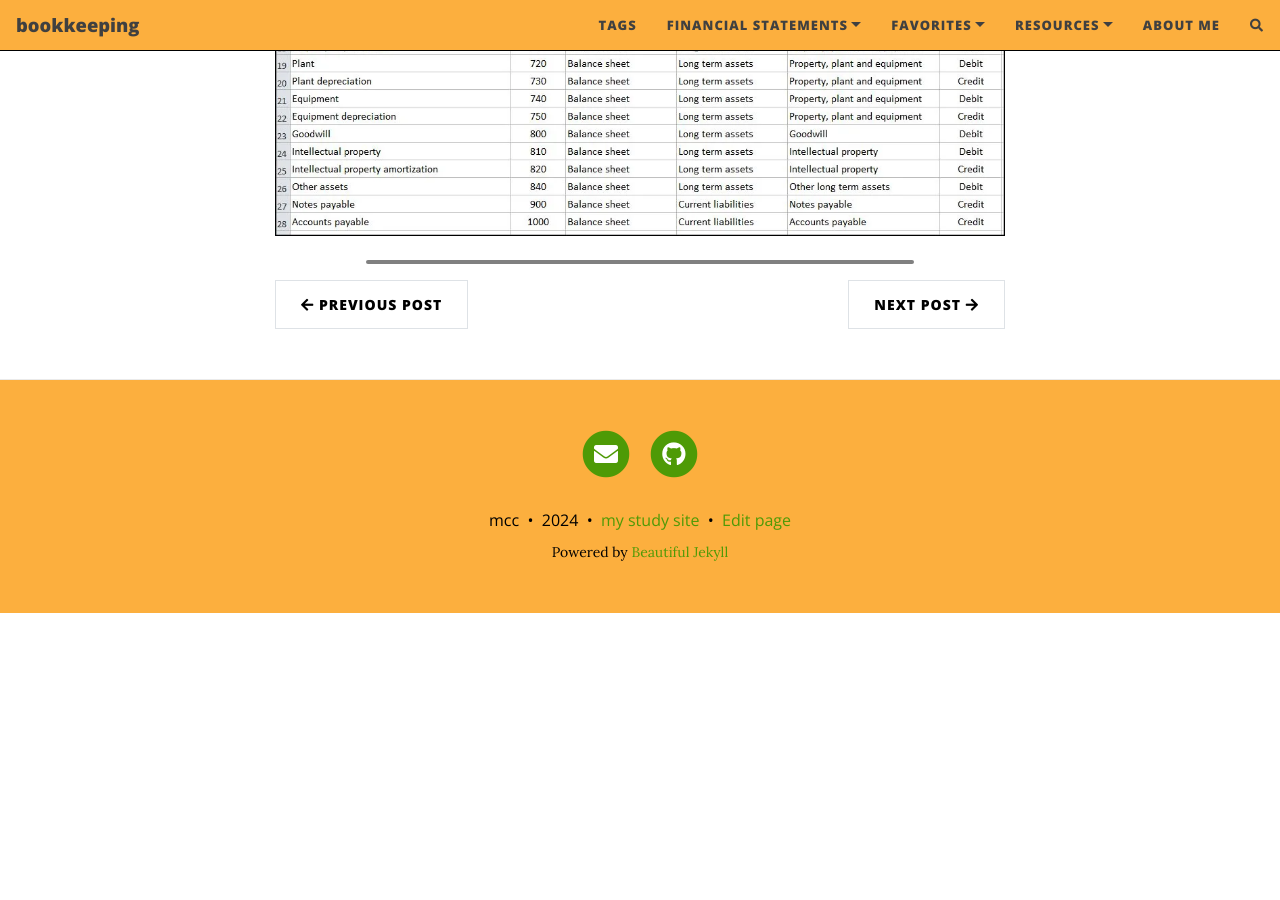
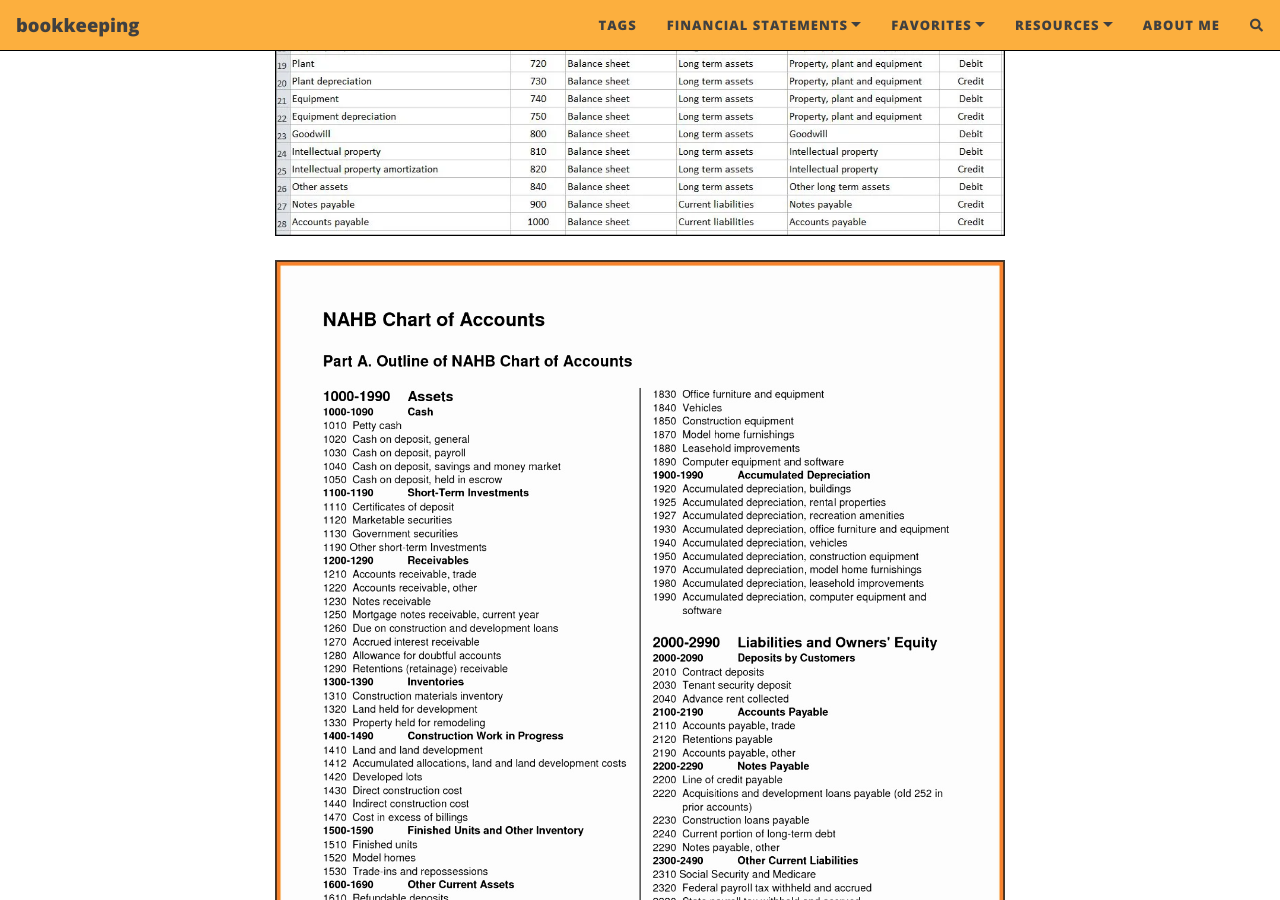
Before and after one commit to mcc-us/mcc-us.github.io.bkup, a Jekyll site: the page built from _posts/2024-01-12-example-chart-of-accounts.md, in a window 1280 px wide and 900 px high, scrolled down 2192 px. Built offline with Jekyll 4.4.1, drawn with Linux system fonts in a browser that asks for light colours; nearby versions of some CDN libraries; comment, search, counter and statistics services are not loaded; before the commit the page ends 2805 px from its top, so only the background shows below that.

Commit message:
more example COAs

```diff
--- a/_posts/2024-01-12-example-chart-of-accounts.md
+++ b/_posts/2024-01-12-example-chart-of-accounts.md
@@ -10,4 +10,6 @@ title: example-chart-of-accounts
 
 ![Example 3](/assets/misc/chart-of-accounts2.webp)
 
+![Example 4](/assets/misc/chart-of-accounts3.jpg)
+
 ---
```
Also changed, not shown: assets/misc/chart-of-accounts3.jpg (added).
